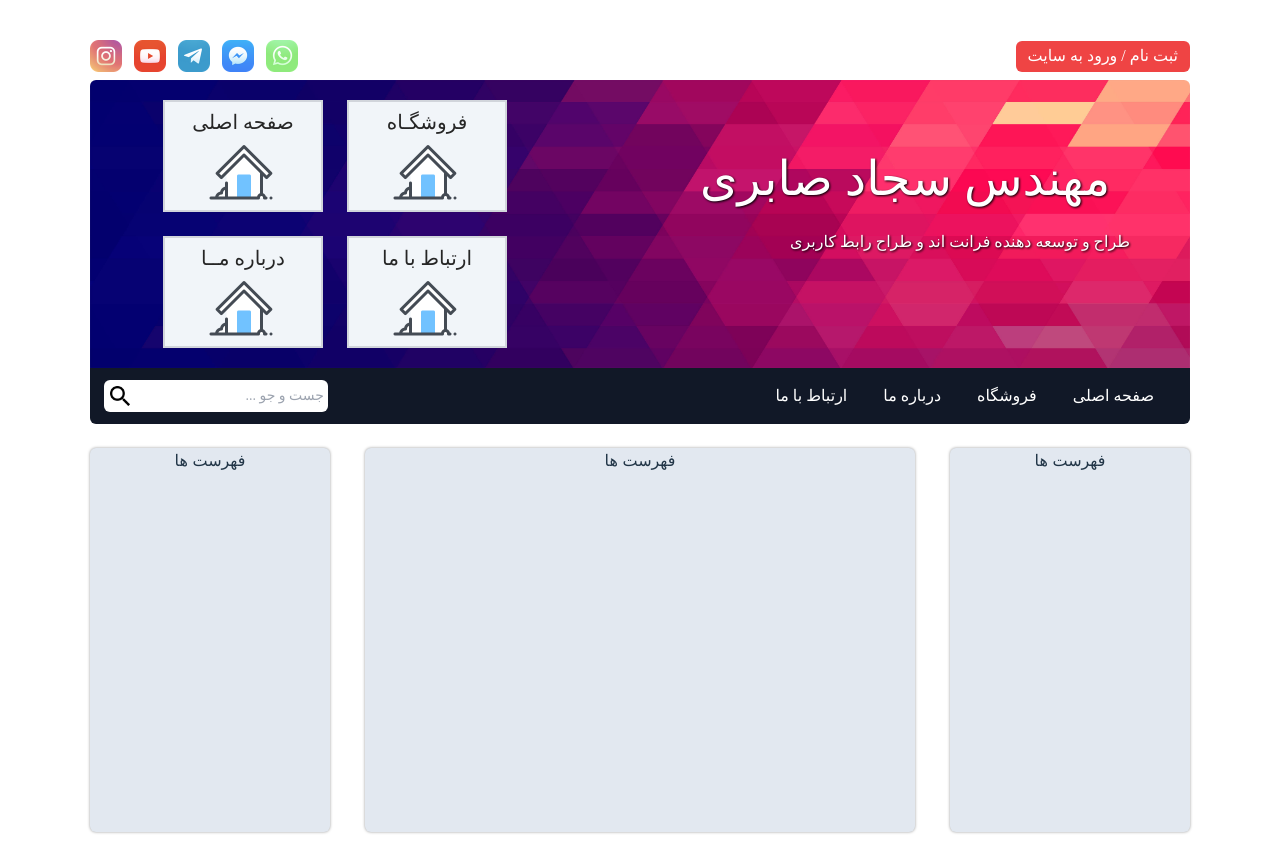
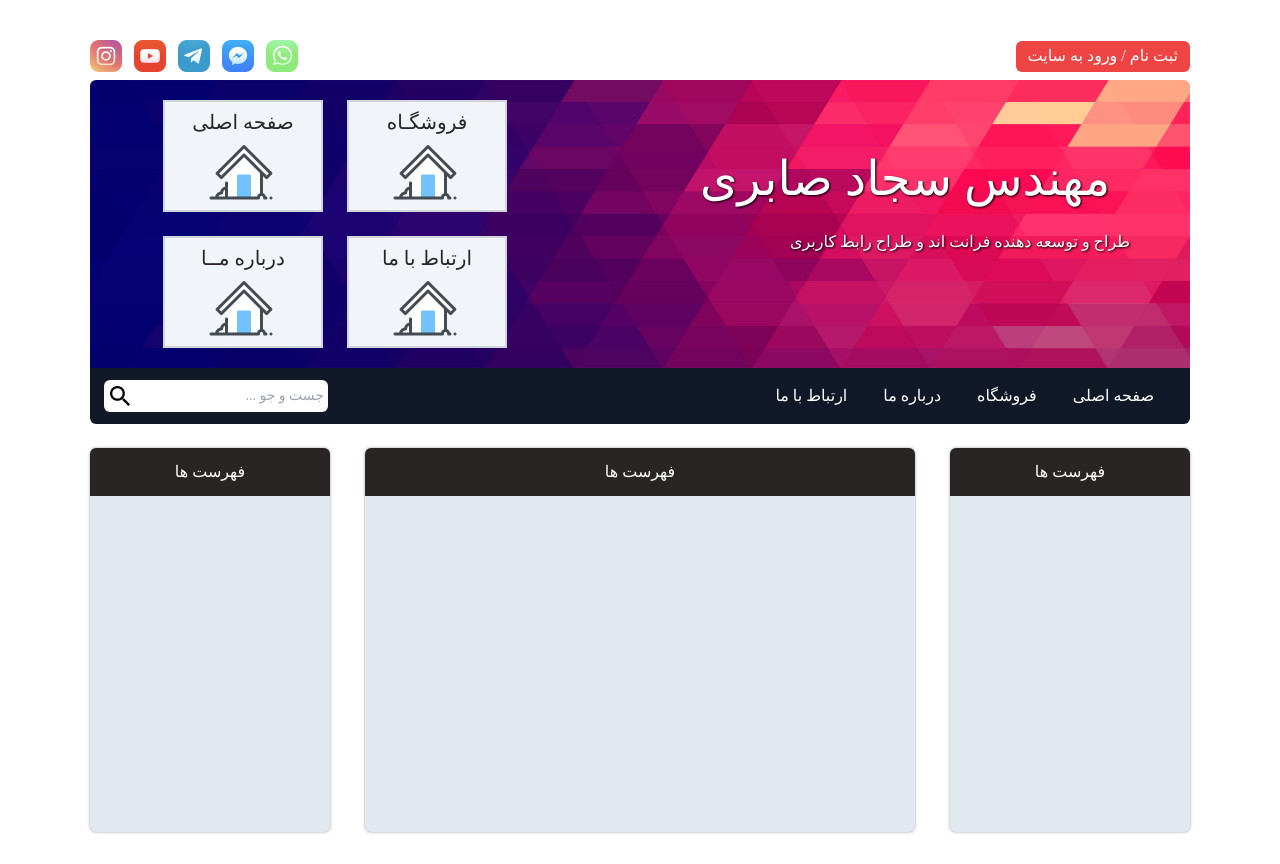
Before and after one commit to sajjadsaberi/Persona-lWebsite-By-ReactJS-and-Tailwind, a React (Vite) app: page / in a window 1280 px wide. Built offline with nearby package versions, Linux system fonts and the light colour scheme.

Commit message:
first update to sections and mains

```diff
--- a/src/components/section.jsx
+++ b/src/components/section.jsx
@@ -6,13 +6,13 @@ function Sections() {
         <>
         <main className='flex justify-between items-center mt-6'>
             <div className='bg-slate-200 w-60 h-96 rounded-md shadow-11xxxl'>
-                <p>فهرست ها</p>
+                <p className=' bg-stone-800 text-white h-12 pt-3 rounded-t-md rounded-b-none font-Iran'>فهرست ها</p>
             </div>
             <div className='bg-slate-200 w-550xl h-96 rounded-md shadow-11xxxl'>
-                <p>فهرست ها</p>
+                <p className=' bg-stone-800 text-white h-12 pt-3 rounded-t-md rounded-b-none font-Iran'>فهرست ها</p>
             </div>
             <div className=' bg-slate-200 w-60 h-96 rounded-md shadow-11xxxl'>
-                <p>فهرست ها</p>
+                <p className=' bg-stone-800 text-white h-12 pt-3 rounded-t-md rounded-b-none font-Iran'>فهرست ها</p>
             </div>
         </main>
         </>
```
